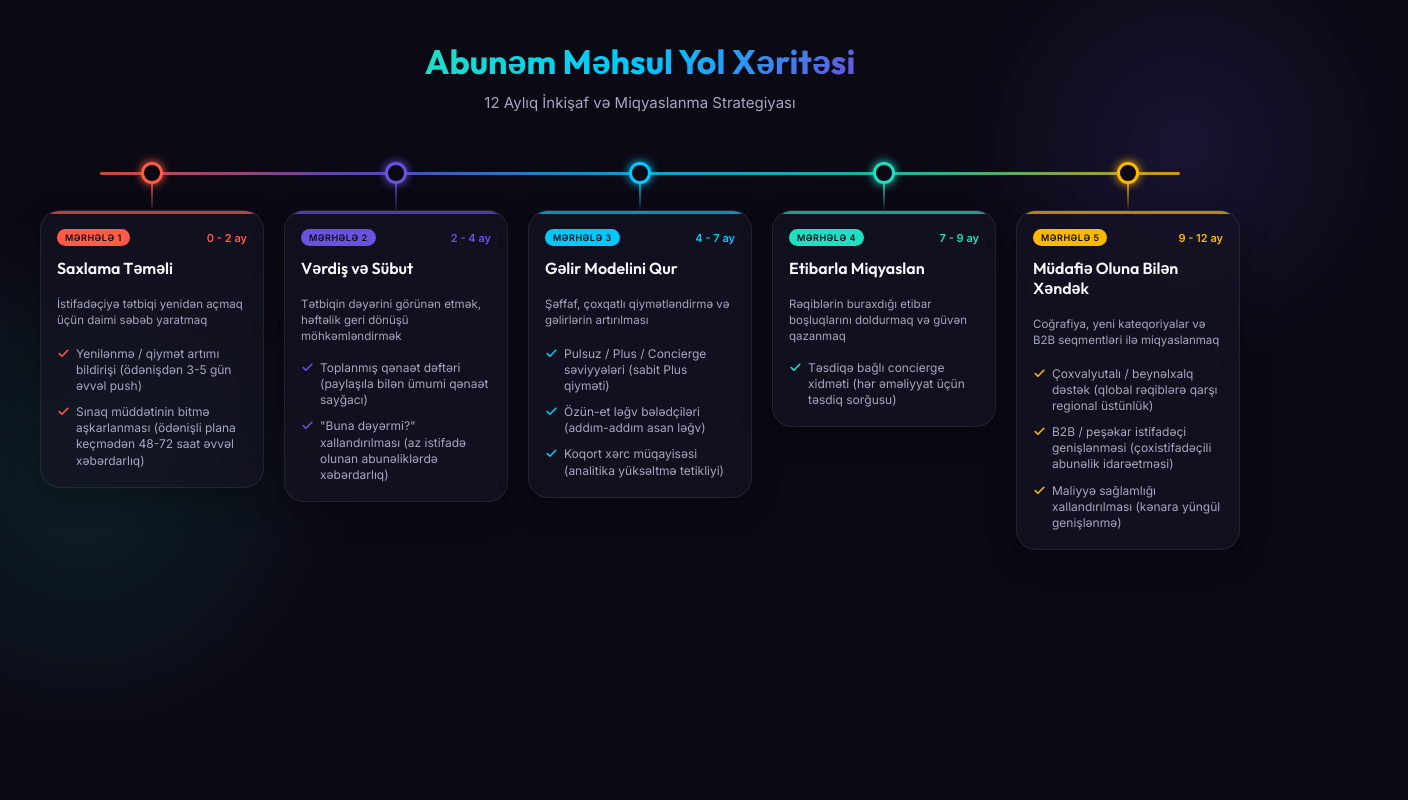
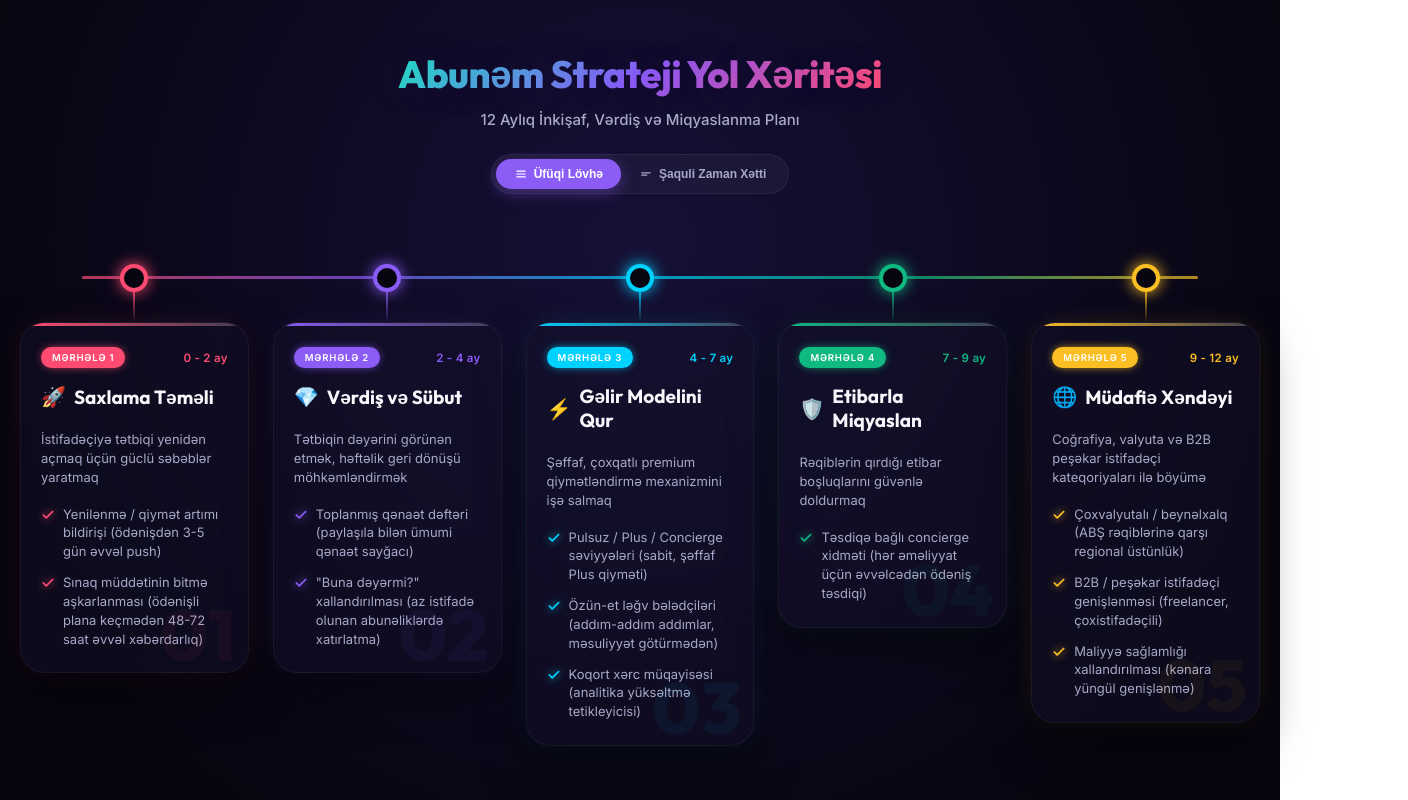
Before and after one commit to abbassultanli71-hash/abune-api-, a website: page public/roadmap.html in a window 1280 px wide. Shown: the whole page, 1408 px wide, since content can reach past the window. Drawn offline with Linux system fonts and the light colour scheme.

Commit message:
Upgrade public/roadmap.html: implement premium neon glow effects, background milestone digits, micro-icons, and layout view toggle (horizontal vs vertical)

```diff
--- a/public/roadmap.html
+++ b/public/roadmap.html
@@ -3,26 +3,39 @@
 <head>
   <meta charset="UTF-8">
   <meta name="viewport" content="width=device-width, initial-scale=1.0">
-  <title>Abunəm - Məhsul Yol Xəritəsi (Roadmap)</title>
+  <title>Abunəm - Strateji Yol Xəritəsi</title>
   <link rel="preconnect" href="https://fonts.googleapis.com">
   <link rel="preconnect" href="https://fonts.gstatic.com" crossorigin>
-  <link href="https://fonts.googleapis.com/css2?family=Outfit:wght@400;500;600;700&family=Inter:wght@400;500;600&display=swap" rel="stylesheet">
+  <link href="https://fonts.googleapis.com/css2?family=Outfit:wght@400;500;600;700;800&family=Inter:wght@400;500;600&display=swap" rel="stylesheet">
   <style>
     :root {
-      --bg: #0b0914;
-      --surface: rgba(22, 20, 36, 0.65);
-      --border: rgba(255, 255, 255, 0.08);
+      --bg: #070510;
+      --card-bg: rgba(22, 19, 43, 0.45);
+      --border: rgba(255, 255, 255, 0.05);
+      --border-hover: rgba(255, 255, 255, 0.15);
       --ink: #f5f7fa;
-      --ink-muted: #a5a6c2;
-      --p1: #FF5B45;
-      --p2: #6952E0;
-      --p3: #00C9FF;
-      --p4: #1FE0C2;
-      --p5: #FFB800;
+      --ink-muted: #a7a9c8;
+
+      /* Vibrant Glowing Colors */
+      --p1: #FF4B72; /* Neon Pink/Red */
+      --p1-glow: rgba(255, 75, 114, 0.25);
+
+      --p2: #8B5CF6; /* Electric Violet */
+      --p2-glow: rgba(139, 92, 246, 0.25);
+
+      --p3: #00D2FF; /* Cyan Blue */
+      --p3-glow: rgba(0, 210, 255, 0.25);
+
+      --p4: #10B981; /* Emerald Green */
+      --p4-glow: rgba(16, 185, 129, 0.25);
+
+      --p5: #FBBF24; /* Amber Gold */
+      --p5-glow: rgba(251, 191, 36, 0.25);
     }
+
     body {
-      margin: 0; padding: 40px 20px;
-      background: var(--bg);
+      margin: 0; padding: 50px 20px;
+      background: radial-gradient(circle at 50% 30%, #161036 0%, #070510 80%);
       color: var(--ink);
       font-family: 'Inter', sans-serif;
       display: flex; flex-direction: column; align-items: center;
@@ -31,127 +44,170 @@
       position: relative;
       overflow-x: hidden;
     }
-    /* Background glows */
-    body::before {
-      content: ''; position: absolute; top: -10%; right: -10%; width: 450px; height: 450px;
-      background: radial-gradient(circle, rgba(105, 82, 224, 0.15) 0%, transparent 70%);
-      z-index: 0; pointer-events: none;
-    }
-    body::after {
-      content: ''; position: absolute; bottom: 5%; left: -15%; width: 550px; height: 550px;
-      background: radial-gradient(circle, rgba(31, 224, 194, 0.1) 0%, transparent 70%);
-      z-index: 0; pointer-events: none;
-    }
 
+    /* Interactive Header */
     .header-area {
-      text-align: center; margin-bottom: 50px; position: relative; z-index: 2;
+      text-align: center; margin-bottom: 30px; position: relative; z-index: 5;
     }
     .header-area h1 {
       font-family: 'Outfit', sans-serif;
-      font-size: 34px; font-weight: 700; margin: 0 0 10px;
-      background: linear-gradient(135deg, #1fe0c2, #00c9ff, #6952e0);
+      font-size: 38px; font-weight: 800; margin: 0 0 12px;
+      background: linear-gradient(135deg, #1fe0c2, #8b5cf6, #ff4b72);
       -webkit-background-clip: text; -webkit-text-fill-color: transparent;
+      letter-spacing: -0.5px;
+      text-shadow: 0 0 50px rgba(139, 92, 246, 0.15);
     }
-    .header-area p { color: var(--ink-muted); font-size: 15px; margin: 0; }
+    .header-area p { color: var(--ink-muted); font-size: 15px; margin: 0 0 25px; font-weight: 500; }
 
-    /* Board Container */
+    /* Layout Switcher Tabs */
+    .layout-switcher {
+      display: inline-flex; background: rgba(255, 255, 255, 0.04);
+      border: 1px solid rgba(255, 255, 255, 0.06);
+      padding: 4px; border-radius: 30px; margin-bottom: 40px;
+      position: relative; z-index: 5;
+      backdrop-filter: blur(10px); -webkit-backdrop-filter: blur(10px);
+    }
+    .switch-btn {
+      background: none; border: none; color: var(--ink-muted);
+      padding: 8px 18px; font-size: 12px; font-weight: 600;
+      border-radius: 20px; cursor: pointer; transition: all 0.3s ease;
+      display: flex; align-items: center; gap: 6px;
+    }
+    .switch-btn.active {
+      background: #8b5cf6; color: #fff;
+      box-shadow: 0 4px 15px rgba(139, 92, 246, 0.4);
+    }
+    .switch-btn svg { width: 14px; height: 14px; fill: currentColor; }
+
+    /* ---------------------------------------------------- */
+    /* BOARD LAYOUT (HORIZONTAL) */
+    /* ---------------------------------------------------- */
     .roadmap-board {
-      position: relative; display: flex; gap: 20px;
-      width: 100%; max-width: 1200px; z-index: 2;
-      box-sizing: border-box;
+      position: relative; display: flex; gap: 24px;
+      width: 100%; max-width: 1250px; z-index: 2;
+      box-sizing: border-box; transition: all 0.5s ease;
+    }
+    .roadmap-board::before {
+      content: ''; position: absolute;
+      left: calc(10% / 2); right: calc(10% / 2); top: 12px; height: 3px;
+      background: linear-gradient(90deg, var(--p1), var(--p2), var(--p3), var(--p4), var(--p5));
+      border-radius: 4px; z-index: 1; opacity: 0.7;
     }
 
-    /* Connecting horizontal line */
-    .roadmap-board::before {
-      content: ''; position: absolute;
-      left: calc(10% / 2); right: calc(10% / 2); top: 10px; height: 3px;
-      background: linear-gradient(90deg, var(--p1), var(--p2), var(--p3), var(--p4), var(--p5));
-      border-radius: 4px; z-index: 1; opacity: 0.8;
-      transition: all 0.3s;
-    }
-
-    /* Column for each phase */
     .phase-col {
       flex: 1; display: flex; flex-direction: column; align-items: center;
       min-width: 0; position: relative; z-index: 2;
-      transition: transform 0.3s ease;
+      transition: transform 0.3s cubic-bezier(0.175, 0.885, 0.32, 1.1);
     }
 
-    /* Node element */
     .timeline-node {
-      width: 16px; height: 16px; border-radius: 50%;
-      background: #0b0914; border: 3px solid var(--color);
-      box-shadow: 0 0 10px var(--color);
-      z-index: 3; transition: transform 0.25s, background 0.25s, box-shadow 0.25s;
+      width: 20px; height: 20px; border-radius: 50%;
+      background: #070510; border: 4px solid var(--color);
+      box-shadow: 0 0 15px var(--color);
+      z-index: 3; transition: all 0.3s;
     }
     .phase-col:hover .timeline-node {
       transform: scale(1.3); background: var(--color);
-      box-shadow: 0 0 16px var(--color), 0 0 30px var(--color);
+      box-shadow: 0 0 20px var(--color), 0 0 35px var(--color);
     }
 
-    /* Vertical connector line */
     .card-connector {
-      width: 2px; height: 26px;
-      background: linear-gradient(to bottom, var(--color), rgba(255,255,255,0.05));
+      width: 2px; height: 30px;
+      background: linear-gradient(to bottom, var(--color), rgba(255,255,255,0.02));
       opacity: 0.8; z-index: 2;
     }
 
-    /* Glassmorphic Card */
+    /* Glassmorphic Glowing Card */
     .roadmap-card {
-      background: var(--surface); border: 1px solid var(--border); border-radius: 20px;
-      padding: 18px 16px; box-shadow: 0 10px 30px rgba(0,0,0,0.3);
+      background: var(--card-bg); border: 1px solid var(--border); border-radius: 24px;
+      padding: 24px 20px; box-shadow: 0 20px 45px rgba(0,0,0,0.5), 0 0 30px -10px var(--glow);
       width: 100%; box-sizing: border-box;
-      backdrop-filter: blur(12px); -webkit-backdrop-filter: blur(12px);
-      transition: transform 0.3s ease, border-color 0.3s ease, box-shadow 0.3s ease;
+      backdrop-filter: blur(16px); -webkit-backdrop-filter: blur(16px);
+      transition: all 0.3s ease;
       position: relative; overflow: hidden;
       display: flex; flex-direction: column;
     }
     .roadmap-card::before {
       content: ''; position: absolute; top: 0; left: 0; right: 0; height: 3px;
-      background: var(--color); opacity: 0.7;
-    }
-    .phase-col:hover .roadmap-card {
-      transform: translateY(-4px); border-color: rgba(255, 255, 255, 0.15);
-      box-shadow: 0 15px 35px rgba(0,0,0,0.4);
+      background: linear-gradient(90deg, var(--color), rgba(255,255,255,0.2));
     }
 
-    /* Card content */
+    /* Giant Background Number */
+    .bg-number {
+      position: absolute; right: 12px; bottom: -8px;
+      font-family: 'Outfit', sans-serif; font-size: 72px; font-weight: 800;
+      color: var(--color); opacity: 0.05; pointer-events: none;
+      transition: opacity 0.3s, transform 0.3s;
+    }
+    .phase-col:hover .bg-number {
+      opacity: 0.12; transform: translateY(-3px) scale(1.05);
+    }
+
+    .phase-col:hover .roadmap-card {
+      transform: translateY(-6px); border-color: var(--border-hover);
+      box-shadow: 0 25px 55px rgba(0,0,0,0.6), 0 0 45px -5px var(--glow);
+    }
+
     .card-head {
-      display: flex; justify-content: space-between; align-items: center; margin-bottom: 12px;
+      display: flex; justify-content: space-between; align-items: center; margin-bottom: 16px;
     }
     .phase-badge {
-      font-size: 9px; font-weight: 700; color: #0f0f1a;
-      background: var(--color); padding: 3px 8px; border-radius: 20px;
-      text-transform: uppercase; letter-spacing: 0.5px;
+      font-size: 9.5px; font-weight: 800; color: #fff;
+      background: var(--color); padding: 5px 11px; border-radius: 20px;
+      text-transform: uppercase; letter-spacing: 0.8px;
+      box-shadow: 0 0 10px -2px var(--color);
     }
     .duration {
-      font-size: 11px; font-weight: 700; color: var(--color);
+      font-size: 11.5px; font-weight: 700; color: var(--color);
+      letter-spacing: 0.3px;
     }
     .card-title {
-      font-family: 'Outfit', sans-serif; font-size: 16px; font-weight: 600; margin: 0 0 6px;
+      font-family: 'Outfit', sans-serif; font-size: 19px; font-weight: 700; margin: 0 0 8px;
+      display: flex; align-items: center; gap: 8px;
     }
-    .card-sub { font-size: 11.5px; color: var(--ink-muted); margin-bottom: 16px; line-height: 1.4; min-height: 34px; }
+    .card-title .icon { font-size: 20px; }
+    .card-sub { font-size: 13px; color: var(--ink-muted); margin-bottom: 18px; line-height: 1.45; min-height: 38px; }
 
-    /* Checklist */
-    .feature-list { list-style: none; padding: 0; margin: 0; display: flex; flex-direction: column; gap: 10px; }
-    .feature-item { display: flex; align-items: flex-start; gap: 6px; font-size: 12px; color: var(--ink-muted); line-height: 1.35; }
-    .feature-item svg { width: 13px; height: 13px; color: var(--color); flex-shrink: 0; margin-top: 1px; }
+    /* Feature List Styling */
+    .feature-list { list-style: none; padding: 0; margin: 0; display: flex; flex-direction: column; gap: 12px; }
+    .feature-item { display: flex; align-items: flex-start; gap: 8px; font-size: 13px; color: var(--ink-muted); line-height: 1.45; }
+    .feature-item svg { width: 14px; height: 14px; color: var(--color); flex-shrink: 0; margin-top: 3px; filter: drop-shadow(0 0 4px var(--color)); }
 
-    /* Mobile-specific horizontal swiping view */
+    /* ---------------------------------------------------- */
+    /* VERTICAL LAYOUT VIEW */
+    /* ---------------------------------------------------- */
+    .vertical-view {
+      flex-direction: column; align-items: stretch; max-width: 600px;
+    }
+    .vertical-view::before {
+      left: 19px; top: 20px; bottom: 20px; width: 3px; height: auto;
+      background: linear-gradient(180deg, var(--p1), var(--p2), var(--p3), var(--p4), var(--p5));
+    }
+    .vertical-view .phase-col {
+      flex-direction: row; align-items: flex-start; gap: 20px; margin-bottom: 30px;
+    }
+    .vertical-view .timeline-node {
+      margin-top: 15px; flex-shrink: 0;
+    }
+    .vertical-view .card-connector {
+      display: none;
+    }
+
+    /* Swipeable view on small mobile screen */
     @media (max-width: 950px) {
-      .roadmap-board {
+      .roadmap-board:not(.vertical-view) {
         overflow-x: auto;
         scroll-snap-type: x mandatory;
         padding: 10px 20px 40px;
         -webkit-overflow-scrolling: touch;
       }
-      .roadmap-board::-webkit-scrollbar { display: none; }
-      .phase-col {
-        flex: 0 0 280px;
+      .roadmap-board:not(.vertical-view)::-webkit-scrollbar { display: none; }
+      .roadmap-board:not(.vertical-view) .phase-col {
+        flex: 0 0 290px;
         scroll-snap-align: center;
       }
-      .roadmap-board::before {
-        left: 140px; right: 140px;
+      .roadmap-board:not(.vertical-view)::before {
+        left: 145px; right: 145px;
       }
     }
   </style>
@@ -159,24 +215,37 @@
 <body>
 
   <div class="header-area">
-    <h1>Abunəm Məhsul Yol Xəritəsi</h1>
-    <p>12 Aylıq İnkişaf və Miqyaslanma Strategiyası</p>
+    <h1>Abunəm Strateji Yol Xəritəsi</h1>
+    <p>12 Aylıq İnkişaf, Vərdiş və Miqyaslanma Planı</p>
+
+    <!-- Interactive View Controller Toggle -->
+    <div class="layout-switcher">
+      <button class="switch-btn active" id="btn-horizontal" onclick="setView('horizontal')">
+        <svg viewBox="0 0 24 24"><path d="M4 6h16v2H4zm0 5h16v2H4zm0 5h16v2H4z"/></svg>
+        Üfüqi Lövhə
+      </button>
+      <button class="switch-btn" id="btn-vertical" onclick="setView('vertical')">
+        <svg viewBox="0 0 24 24"><path d="M4 9h16v2H4zm0 4h10v2H4z"/></svg>
+        Şaquli Zaman Xətti
+      </button>
+    </div>
   </div>
 
-  <!-- Unified Self-Aligning Grid/Board -->
-  <div class="roadmap-board">
+  <!-- Main Roadmap Container -->
+  <div class="roadmap-board" id="roadmap-container">
 
     <!-- Phase 1 -->
-    <div class="phase-col" style="--color: var(--p1);">
+    <div class="phase-col" style="--color: var(--p1); --glow: var(--p1-glow);">
       <div class="timeline-node"></div>
       <div class="card-connector"></div>
       <div class="roadmap-card">
+        <div class="bg-number">01</div>
         <div class="card-head">
           <span class="phase-badge">Mərhələ 1</span>
           <span class="duration">0 - 2 ay</span>
         </div>
-        <h3 class="card-title">Saxlama Təməli</h3>
-        <p class="card-sub">İstifadəçiyə tətbiqi yenidən açmaq üçün daimi səbəb yaratmaq</p>
+        <h3 class="card-title"><span class="icon">🚀</span> Saxlama Təməli</h3>
+        <p class="card-sub">İstifadəçiyə tətbiqi yenidən açmaq üçün güclü səbəblər yaratmaq</p>
         <ul class="feature-list">
           <li class="feature-item">
             <svg viewBox="0 0 24 24" fill="none" stroke="currentColor" stroke-width="3" stroke-linecap="round" stroke-linejoin="round"><polyline points="20 6 9 17 4 12"></polyline></svg>
@@ -191,15 +260,16 @@
     </div>
 
     <!-- Phase 2 -->
-    <div class="phase-col" style="--color: var(--p2);">
+    <div class="phase-col" style="--color: var(--p2); --glow: var(--p2-glow);">
       <div class="timeline-node"></div>
       <div class="card-connector"></div>
       <div class="roadmap-card">
+        <div class="bg-number">02</div>
         <div class="card-head">
           <span class="phase-badge">Mərhələ 2</span>
           <span class="duration">2 - 4 ay</span>
         </div>
-        <h3 class="card-title">Vərdiş və Sübut</h3>
+        <h3 class="card-title"><span class="icon">💎</span> Vərdiş və Sübut</h3>
         <p class="card-sub">Tətbiqin dəyərini görünən etmək, həftəlik geri dönüşü möhkəmləndirmək</p>
         <ul class="feature-list">
           <li class="feature-item">
@@ -208,79 +278,82 @@
           </li>
           <li class="feature-item">
             <svg viewBox="0 0 24 24" fill="none" stroke="currentColor" stroke-width="3" stroke-linecap="round" stroke-linejoin="round"><polyline points="20 6 9 17 4 12"></polyline></svg>
-            <span>"Buna dəyərmi?" xallandırılması (az istifadə olunan abunəliklərdə xəbərdarlıq)</span>
+            <span>"Buna dəyərmi?" xallandırılması (az istifadə olunan abunəliklərdə xatırlatma)</span>
           </li>
         </ul>
       </div>
     </div>
 
     <!-- Phase 3 -->
-    <div class="phase-col" style="--color: var(--p3);">
+    <div class="phase-col" style="--color: var(--p3); --glow: var(--p3-glow);">
       <div class="timeline-node"></div>
       <div class="card-connector"></div>
       <div class="roadmap-card">
+        <div class="bg-number">03</div>
         <div class="card-head">
           <span class="phase-badge">Mərhələ 3</span>
           <span class="duration">4 - 7 ay</span>
         </div>
-        <h3 class="card-title">Gəlir Modelini Qur</h3>
-        <p class="card-sub">Şəffaf, çoxqatlı qiymətləndirmə və gəlirlərin artırılması</p>
+        <h3 class="card-title"><span class="icon">⚡</span> Gəlir Modelini Qur</h3>
+        <p class="card-sub">Şəffaf, çoxqatlı premium qiymətləndirmə mexanizmini işə salmaq</p>
         <ul class="feature-list">
           <li class="feature-item">
             <svg viewBox="0 0 24 24" fill="none" stroke="currentColor" stroke-width="3" stroke-linecap="round" stroke-linejoin="round"><polyline points="20 6 9 17 4 12"></polyline></svg>
-            <span>Pulsuz / Plus / Concierge səviyyələri (sabit Plus qiyməti)</span>
+            <span>Pulsuz / Plus / Concierge səviyyələri (sabit, şəffaf Plus qiyməti)</span>
           </li>
           <li class="feature-item">
             <svg viewBox="0 0 24 24" fill="none" stroke="currentColor" stroke-width="3" stroke-linecap="round" stroke-linejoin="round"><polyline points="20 6 9 17 4 12"></polyline></svg>
-            <span>Özün-et ləğv bələdçiləri (addım-addım asan ləğv)</span>
+            <span>Özün-et ləğv bələdçiləri (addım-addım addımlar, məsuliyyət götürmədən)</span>
           </li>
           <li class="feature-item">
             <svg viewBox="0 0 24 24" fill="none" stroke="currentColor" stroke-width="3" stroke-linecap="round" stroke-linejoin="round"><polyline points="20 6 9 17 4 12"></polyline></svg>
-            <span>Koqort xərc müqayisəsi (analitika yüksəltmə tetikliyi)</span>
+            <span>Koqort xərc müqayisəsi (analitika yüksəltmə tetikleyicisi)</span>
           </li>
         </ul>
       </div>
     </div>
 
     <!-- Phase 4 -->
-    <div class="phase-col" style="--color: var(--p4);">
+    <div class="phase-col" style="--color: var(--p4); --glow: var(--p4-glow);">
       <div class="timeline-node"></div>
       <div class="card-connector"></div>
       <div class="roadmap-card">
+        <div class="bg-number">04</div>
         <div class="card-head">
           <span class="phase-badge">Mərhələ 4</span>
           <span class="duration">7 - 9 ay</span>
         </div>
-        <h3 class="card-title">Etibarla Miqyaslan</h3>
-        <p class="card-sub">Rəqiblərin buraxdığı etibar boşluqlarını doldurmaq və güvən qazanmaq</p>
+        <h3 class="card-title"><span class="icon">🛡️</span> Etibarla Miqyaslan</h3>
+        <p class="card-sub">Rəqiblərin qırdığı etibar boşluqlarını güvənlə doldurmaq</p>
         <ul class="feature-list">
           <li class="feature-item">
             <svg viewBox="0 0 24 24" fill="none" stroke="currentColor" stroke-width="3" stroke-linecap="round" stroke-linejoin="round"><polyline points="20 6 9 17 4 12"></polyline></svg>
-            <span>Təsdiqə bağlı concierge xidməti (hər əməliyyat üçün təsdiq sorğusu)</span>
+            <span>Təsdiqə bağlı concierge xidməti (hər əməliyyat üçün əvvəlcədən ödəniş təsdiqi)</span>
           </li>
         </ul>
       </div>
     </div>
 
     <!-- Phase 5 -->
-    <div class="phase-col" style="--color: var(--p5);">
+    <div class="phase-col" style="--color: var(--p5); --glow: var(--p5-glow);">
       <div class="timeline-node"></div>
       <div class="card-connector"></div>
       <div class="roadmap-card">
+        <div class="bg-number">05</div>
         <div class="card-head">
           <span class="phase-badge">Mərhələ 5</span>
           <span class="duration">9 - 12 ay</span>
         </div>
-        <h3 class="card-title">Müdafiə Oluna Bilən Xəndək</h3>
-        <p class="card-sub">Coğrafiya, yeni kateqoriyalar və B2B seqmentləri ilə miqyaslanmaq</p>
+        <h3 class="card-title"><span class="icon">🌐</span> Müdafiə Xəndəyi</h3>
+        <p class="card-sub">Coğrafiya, valyuta və B2B peşəkar istifadəçi kateqoriyaları ilə böyümə</p>
         <ul class="feature-list">
           <li class="feature-item">
             <svg viewBox="0 0 24 24" fill="none" stroke="currentColor" stroke-width="3" stroke-linecap="round" stroke-linejoin="round"><polyline points="20 6 9 17 4 12"></polyline></svg>
-            <span>Çoxvalyutalı / beynəlxalq dəstək (qlobal rəqiblərə qarşı regional üstünlük)</span>
+            <span>Çoxvalyutalı / beynəlxalq (ABŞ rəqiblərinə qarşı regional üstünlük)</span>
           </li>
           <li class="feature-item">
             <svg viewBox="0 0 24 24" fill="none" stroke="currentColor" stroke-width="3" stroke-linecap="round" stroke-linejoin="round"><polyline points="20 6 9 17 4 12"></polyline></svg>
-            <span>B2B / peşəkar istifadəçi genişlənməsi (çoxistifadəçili abunəlik idarəetməsi)</span>
+            <span>B2B / peşəkar istifadəçi genişlənməsi (freelancer, çoxistifadəçili)</span>
           </li>
           <li class="feature-item">
             <svg viewBox="0 0 24 24" fill="none" stroke="currentColor" stroke-width="3" stroke-linecap="round" stroke-linejoin="round"><polyline points="20 6 9 17 4 12"></polyline></svg>
@@ -292,5 +365,23 @@
 
   </div>
 
+  <script>
+    function setView(view) {
+      const container = document.getElementById('roadmap-container');
+      const btnH = document.getElementById('btn-horizontal');
+      const btnV = document.getElementById('btn-vertical');
+
+      if (view === 'vertical') {
+        container.classList.add('vertical-view');
+        btnV.classList.add('active');
+        btnH.classList.remove('active');
+      } else {
+        container.classList.remove('vertical-view');
+        btnH.classList.add('active');
+        btnV.classList.remove('active');
+      }
+    }
+  </script>
+
 </body>
 </html>
```
